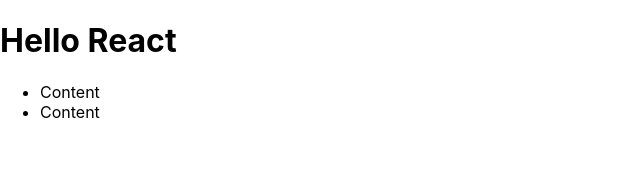
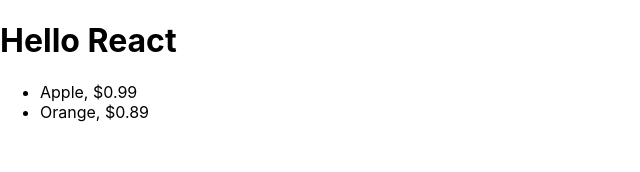
Before and after one commit to YanLinAung123/React_Test, a React (Create React App) app: page / in a window 1280 px wide. Shown: the top 172 px of the page, without its empty margins (0-640 px from the left). Built offline with nearby package versions, Linux system fonts and the light colour scheme.

Commit message:
step-6 using props

```diff
--- a/src/App.js
+++ b/src/App.js
@@ -1,13 +1,13 @@
-function Item(){
-  return <li>Content</li>;
+function Item(props){
+  return <li>{props.name}, ${props.price}</li>;
 }
 export default function App(){
   return (
     <div>
       <h1>Hello React</h1>
       <ul>
-        <Item />
-        <Item />
+        <Item name="Apple" price="0.99" />
+        <Item name="Orange" price="0.89" />
       </ul>
     </div>
     );
```
